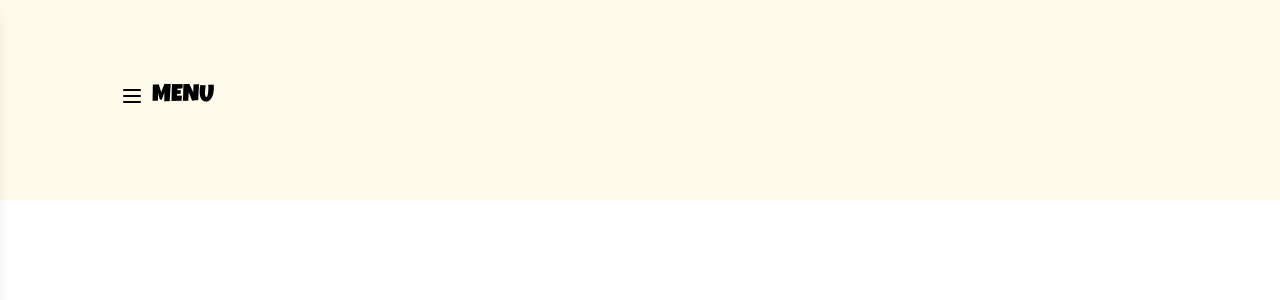
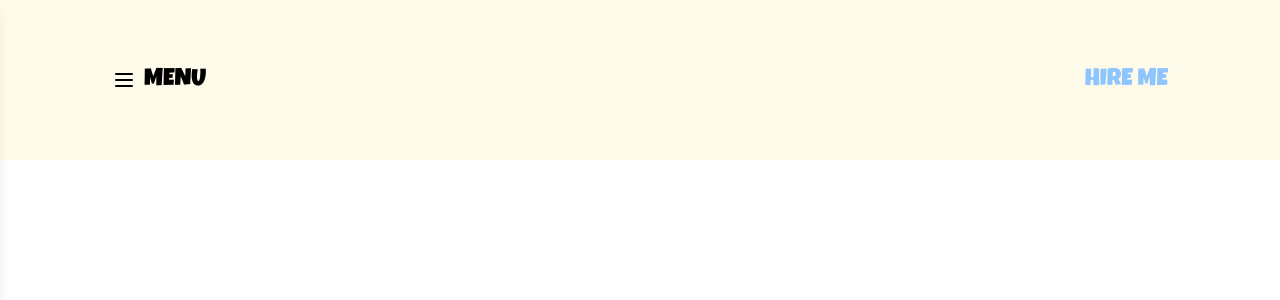
Before and after one commit to PedroWrublak/portfolio, a Next.js app: page / in a window 1280 px wide. Shown: the top 300 px of the page. Built offline with nearby package versions, Linux system fonts and the light colour scheme.

Commit message:
Added 'hire me' button

```diff
--- a/src/app/components/Navbar/index.tsx
+++ b/src/app/components/Navbar/index.tsx
@@ -14,18 +14,17 @@ type NavBarProps = {
 
 function Navbar({ isSidebarOpen, toggleSidebar }: NavBarProps) {
   return (
-    <header className="bg-amber-50 h-50">
+    <header className="bg-amber-50 h-[10rem] py-[4rem] px-[7rem]">
       {/* Menu */}
-      <nav>
-        <div className="fixed top-20 left-30 z-50" onClick={toggleSidebar}>
+      <nav className="flex justify-between items-center">
+        <div
+          className="z-50 cursor-pointer select-none"
+          onClick={toggleSidebar}
+        >
           {isSidebarOpen ? (
-            <div className="flex items-center gap-2 text-gray-500 hover:text-red-400">
-              <X
-                className={`${luckiestGuy.className} w-6 h-6 text-2xl  select-none cursor-pointer`}
-              />
-              <span
-                className={`${luckiestGuy.className} text-2xl  select-none cursor-pointer`}
-              >
+            <div className="flex items-center gap-2 text-black hover:opacity-50">
+              <X className={`${luckiestGuy.className} w-6 h-6 text-2xl `} />
+              <span className={`${luckiestGuy.className} uppercase text-2xl`}>
                 Close
               </span>
             </div>
@@ -33,12 +32,22 @@ function Navbar({ isSidebarOpen, toggleSidebar }: NavBarProps) {
             <div className="flex items-center gap-2 text-black hover:opacity-50">
               <Menu className="w-6 h-6" />
               <span
-                className={`font-medium text-2xl select-none uppercase cursor-pointer ${luckiestGuy.className}`}
+                className={`font-medium text-2xl uppercase ${luckiestGuy.className}`}
               >
                 Menu
               </span>
             </div>
           )}
+        </div>
+
+        {/* Hire me button */}
+        <div className="z-50 cursor-pointer select-none">
+          <a
+            href="#contact"
+            className={`text-blue-300 inline-block hover:scale-x-150 transition-transform ease-in-out ${luckiestGuy.className} text-2xl font-bold uppercase`}
+          >
+            Hire me
+          </a>
         </div>
       </nav>
     </header>
```
